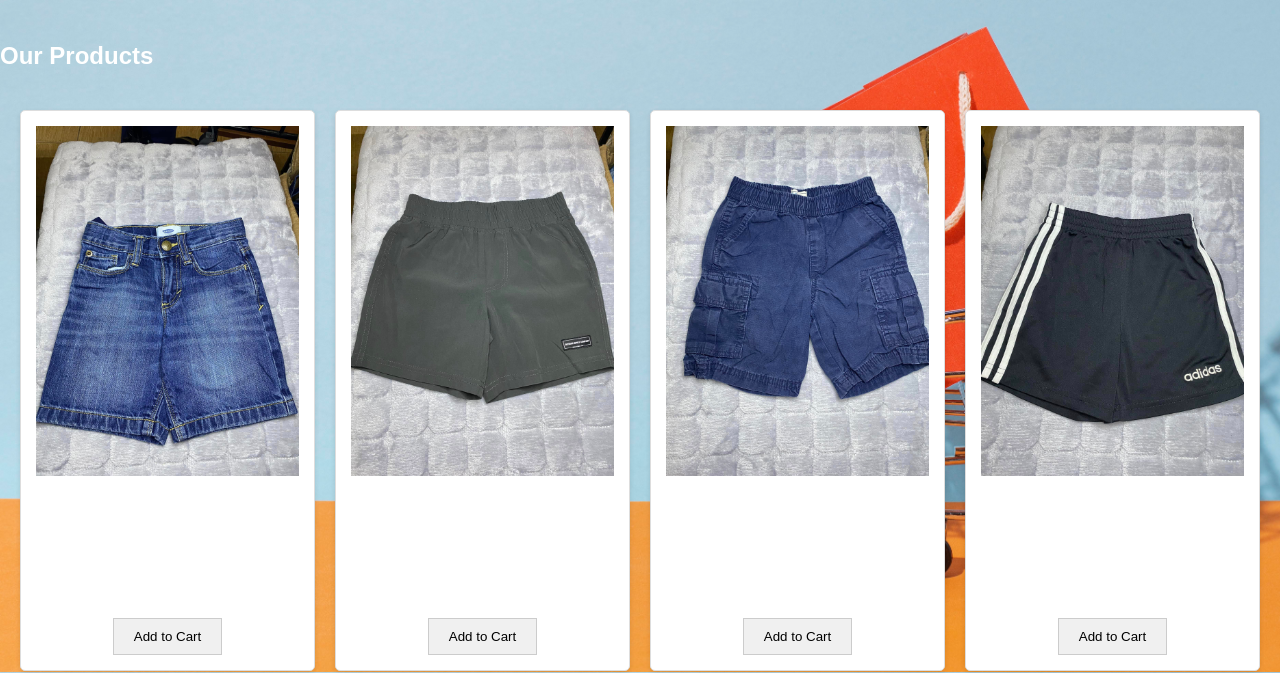
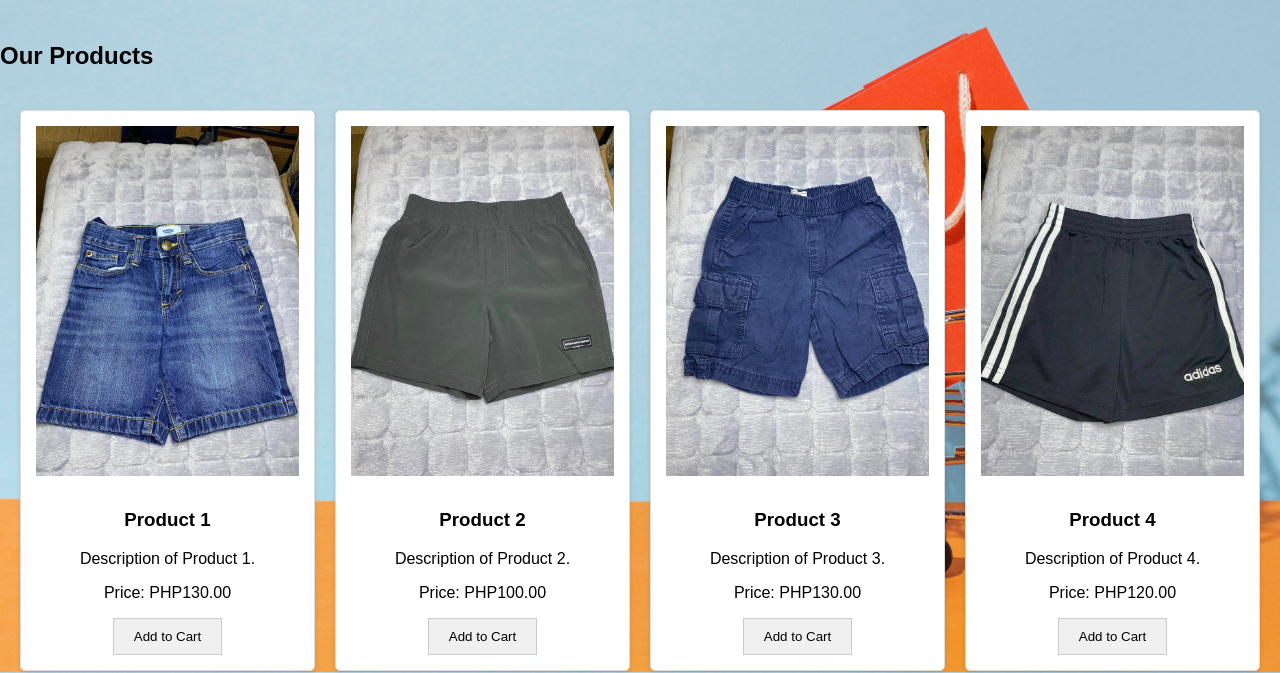
Before and after one commit to Jhaycee08/Jade-Prints, a plain HTML site: page index.html in a window 1280 px wide. Shown: the part 128-801 px from the top of the page. Drawn offline with Linux system fonts and the light colour scheme.

Commit message:
deleted color:white on styles.css

```diff
--- a/assets/css/styles.css
+++ b/assets/css/styles.css
@@ -7,7 +7,6 @@ body {
     background-position: center; /* Centers the image */
     background-repeat: no-repeat; /* Prevents the image from repeating */
     background-attachment: fixed; /* Keeps the background fixed during scrolling */
-    color: white
 }
 
 header {
```
